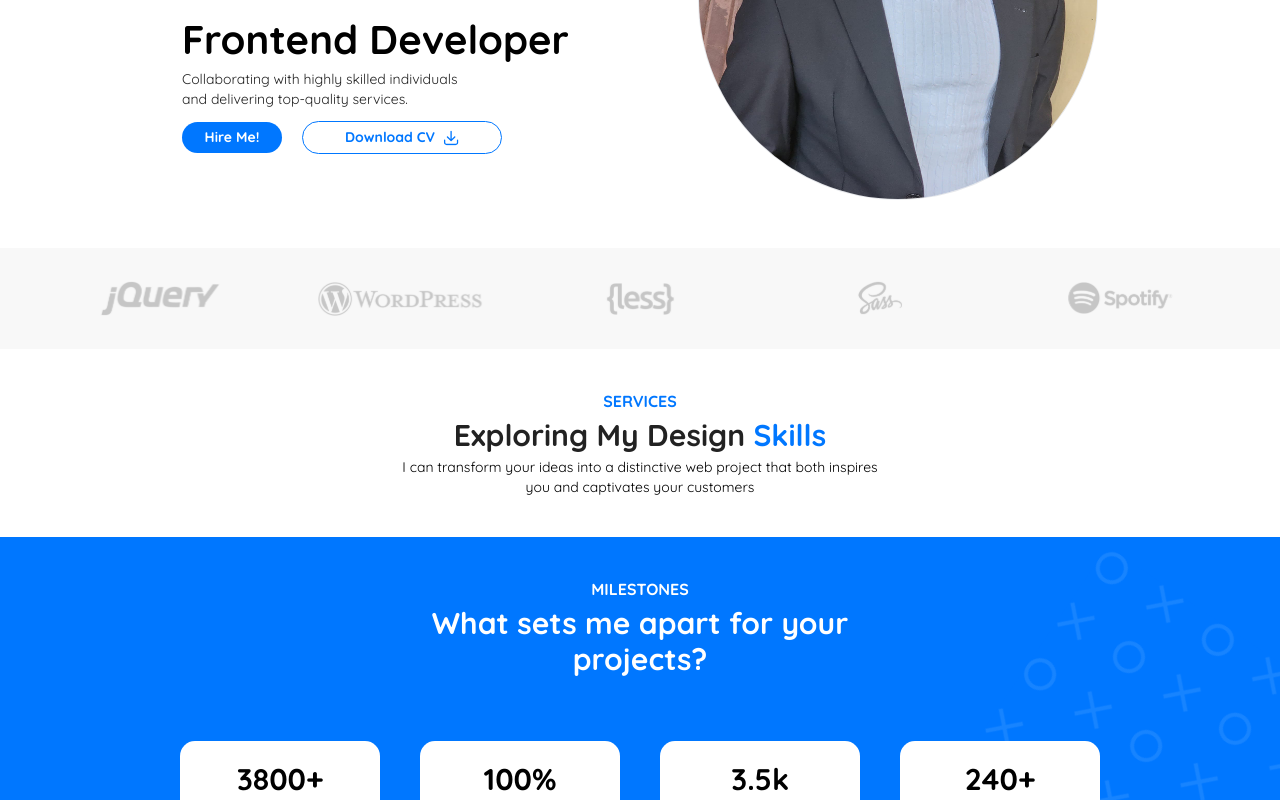
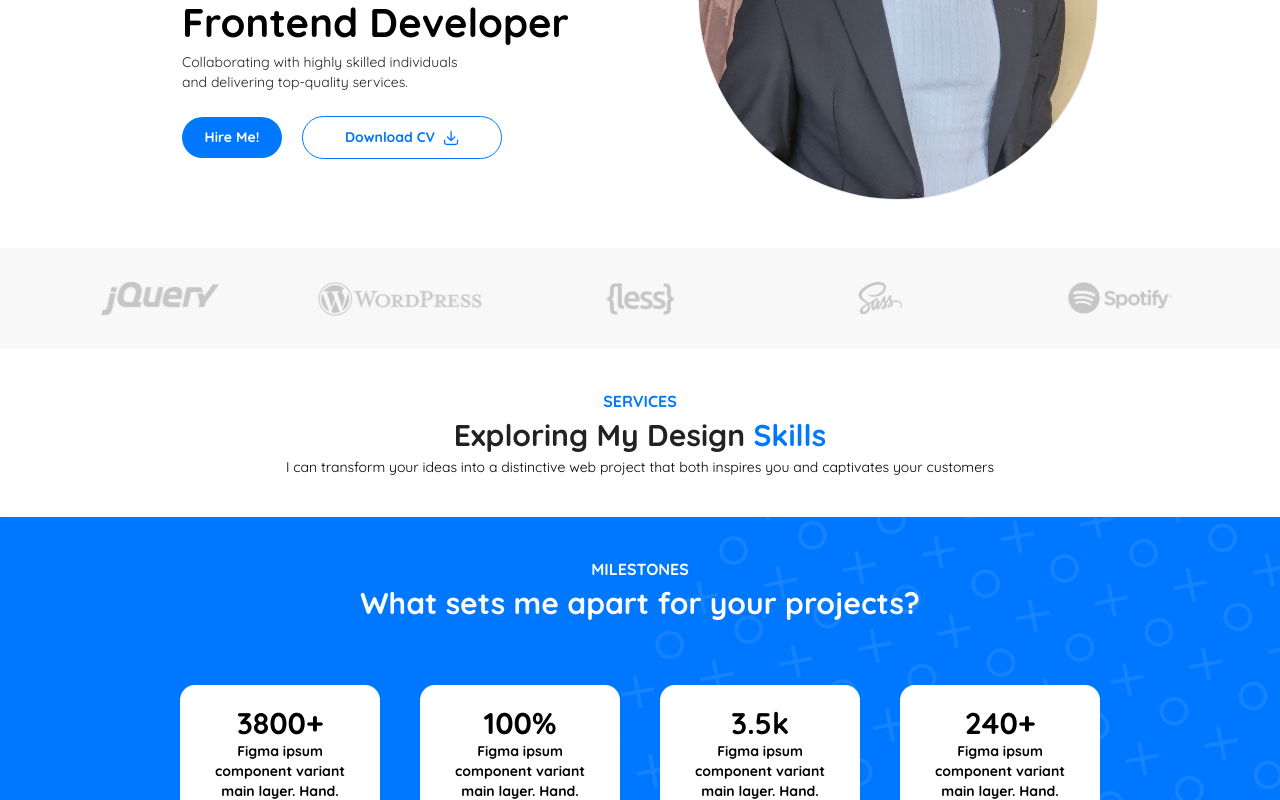
Before and after one commit to Ezekiel8807/Ezekiel8807, a React (Vite) app: page / in a window 1280 px wide. Shown: the part 340-1140 px from the top of the page. Built offline with nearby package versions, Linux system fonts and the light colour scheme.

Commit message:
fix error

```diff
--- a/src/components/AchieveCard.tsx
+++ b/src/components/AchieveCard.tsx
@@ -5,7 +5,7 @@ type AchieveCardProbs = {
 
 export default function AchieveCard(props: AchieveCardProbs) {
   return (
-    <div className="w-[200px] rounded-[15px] p-5 m-5 bg-white">
+    <div className="w-[200px] rounded-[15px] p-5 m-5 bg-white shadow-black hover:shadow-2xl">
       <h1 className="font-black text-3xl text-center">{props.len}</h1>
       <h5 className="font-black text-sm text-center">{props.content}</h5>
     </div>
--- a/src/components/Button.tsx
+++ b/src/components/Button.tsx
@@ -1,10 +1,18 @@
 import React from "react";
 
 type ChildType = {
-  children: React.ReactNode;
-  buttonStyle?: object;
+  children: string;
+  buttonStyle?: string;
+  btnAction?: (e: React.MouseEvent<HTMLButtonElement>) => void;
 };
 
 export default function Button(props: ChildType) {
-  return <button style={props.buttonStyle}>{props.children}</button>;
+  const handleBtn = (e: React.MouseEvent<HTMLButtonElement>): void => {
+    console.log(e);
+  };
+  return (
+    <button onClick={handleBtn} className={props.buttonStyle}>
+      {props.children}
+    </button>
+  );
 }
--- a/src/components/TopHeader.tsx
+++ b/src/components/TopHeader.tsx
@@ -3,9 +3,5 @@ type topHeaderProbs = {
 };
 
 export default function TopHeader(props: topHeaderProbs) {
-  return (
-    <div className="text-center w-[100%] md:w-[45%] mx-auto p-6 md:p-10">
-      {props.children}
-    </div>
-  );
+  return <div className="text-center mx-auto p-10">{props.children}</div>;
 }
--- a/src/index.css
+++ b/src/index.css
@@ -10,6 +10,10 @@
 }
 
 .achievement {
+  width: 100%;
+  height: 100%;
   background-image: url("../src/assets/img/AchievementSection.svg");
   background-repeat: no-repeat;
+  background-position: center;
+  background-size: cover;
 }
--- a/src/layouts/Achievement.tsx
+++ b/src/layouts/Achievement.tsx
@@ -3,7 +3,7 @@ import TopHeader from "../components/TopHeader";
 
 export default function Achievement() {
   return (
-    <div className="achievement">
+    <div className="achievement bg-[#0077ff]">
       <TopHeader>
         <h6 className="font-black text-md text-[#ffffff]">MILESTONES</h6>
         <h1 className="font-black py-1 text-3xl text-[#ffffff]">
@@ -11,7 +11,7 @@ export default function Achievement() {
         </h1>
       </TopHeader>
 
-      <div className="flex md:flex-row flex-col items-center justify-center">
+      <div className="flex md:flex-row flex-col pt-0 pb-10 items-center justify-center">
         <AchieveCard
           len="3800+"
           content="Figma ipsum component variant main layer. Hand."
--- a/src/layouts/Header.tsx
+++ b/src/layouts/Header.tsx
@@ -35,7 +35,17 @@ export default function Header() {
                 >
                   <a
                     className="block font-bold text-sm"
-                    href=""
+                    href={
+                      index == 0
+                        ? "/"
+                        : index == 1
+                          ? "/#about"
+                          : index == 2
+                            ? "/#services"
+                            : index == 3
+                              ? "/#blog"
+                              : "/#contact"
+                    }
                     aria-label={`Navigate to ${item}`}
                   >
                     {item}
--- a/src/layouts/Hero.tsx
+++ b/src/layouts/Hero.tsx
@@ -1,29 +1,10 @@
 import proPhoto from "../assets/a.jpg";
-import Button from "../components/Button";
 
 // icons
 import downloadIcon from "../assets/icons/icon-download 1.svg";
 
-const hireButtonStyle = {
-  backgroundColor: "#0077ff",
-  padding: "5px",
-  width: "100px",
-  fontSize: "14px",
-  color: "#ffffff",
-  fontWeight: "bold",
-  marginRight: "20px",
-  borderRadius: "50px",
-};
-
-const downloadButtonStyle = {
-  padding: "5px",
-  width: "200px",
-  fontSize: "14px",
-  color: "#0077ff",
-  fontWeight: "bold",
-  border: "1px solid #0077ff",
-  borderRadius: "50px",
-};
+//doc
+import cv from "../assets/docs/cv1.pdf";
 
 export default function Hero() {
   return (
@@ -44,7 +25,6 @@ export default function Hero() {
             <br />
             Frontend Developer
           </h1>
-
           <p className="md:w-[300px] text-sm text-[#222222] ">
             Collaborating with highly skilled individuals and delivering
             top-quality services.
@@ -52,15 +32,31 @@ export default function Hero() {
 
           {/* Hero action buttons */}
           <div className="flex-row md:flex justify-center md:justify-start items-center py-3">
-            <Button buttonStyle={hireButtonStyle}>Hire Me!</Button>
-            <Button buttonStyle={downloadButtonStyle}>
+            <a
+              target="_blank"
+              rel="noopener noreferrer"
+              href="https://wa.link/913d6g"
+              className="block md:mr-[20px] md:w-[100px] my-3 p-[10px] font-black text-[14px] text-center bg-[#0077ff] rounded-[50px] text-white"
+              aria-label="Start a chat on WhatsApp"
+            >
+              Hire Me!
+            </a>
+
+            <a
+              target="_blank"
+              rel="noopener noreferrer"
+              href={cv}
+              download
+              className="block md:w-[200px] my-3 p-[10px] font-black text-[14px] text-center border border-5 border-[#0077ff] rounded-[50px] text-[#0077ff]"
+              aria-label="Start a chat on Hire me"
+            >
               Download CV
               <img
                 className="inline ml-2 w-[16px]"
                 src={downloadIcon}
                 alt="downloadIcon"
               />
-            </Button>
+            </a>
           </div>
         </div>
       </div>
--- a/src/layouts/Services.tsx
+++ b/src/layouts/Services.tsx
@@ -2,7 +2,7 @@ import TopHeader from "../components/TopHeader";
 
 export default function Services() {
   return (
-    <div className="mx-auto">
+    <div id="services" className="mx-auto">
       <TopHeader>
         <h6 className="font-black text-md text-[#0077ff]">SERVICES</h6>
         <h1 className="font-black py-1 text-3xl text-[#222222]">
--- a/src/view/App.tsx
+++ b/src/view/App.tsx
@@ -5,8 +5,8 @@ import Hero from "../layouts/Hero";
 import Footer from "../layouts/Footer";
 import Tools from "../layouts/Tools";
 import Services from "../layouts/Services";
-import Achievement from "../layouts/achievement";
-// import Projects from "../layouts/Projects";
+import Achievement from "../layouts/Achievement";
+import Projects from "../layouts/Projects";
 
 function App() {
   return (
@@ -17,8 +17,9 @@ function App() {
         <Tools />
         <Services />
         <Achievement />
+        <Projects />
       </Main>
-      {/* <Projects /> */}
+
       <Footer />
     </>
   );
```
Also changed, not shown: 2 other files (tests, documents, lock files or other folders).
